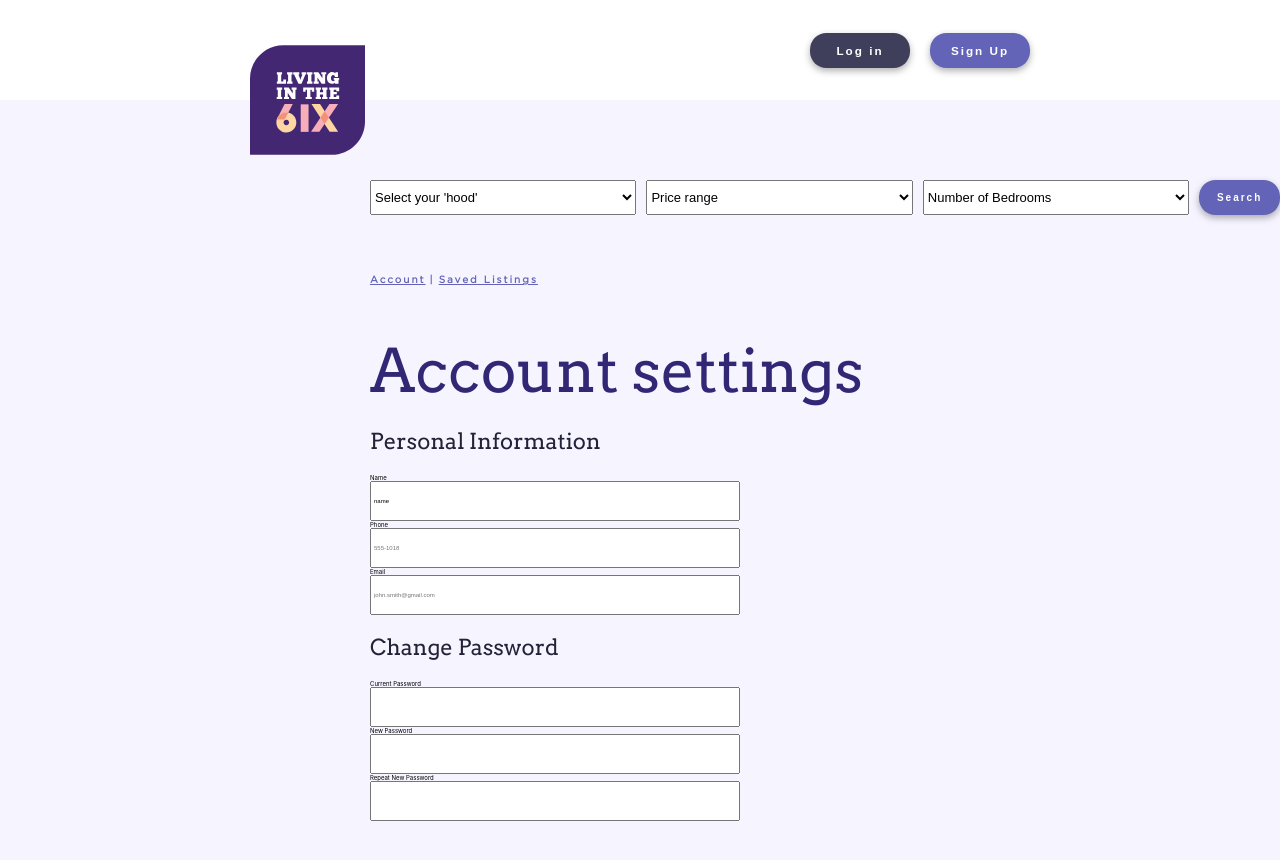
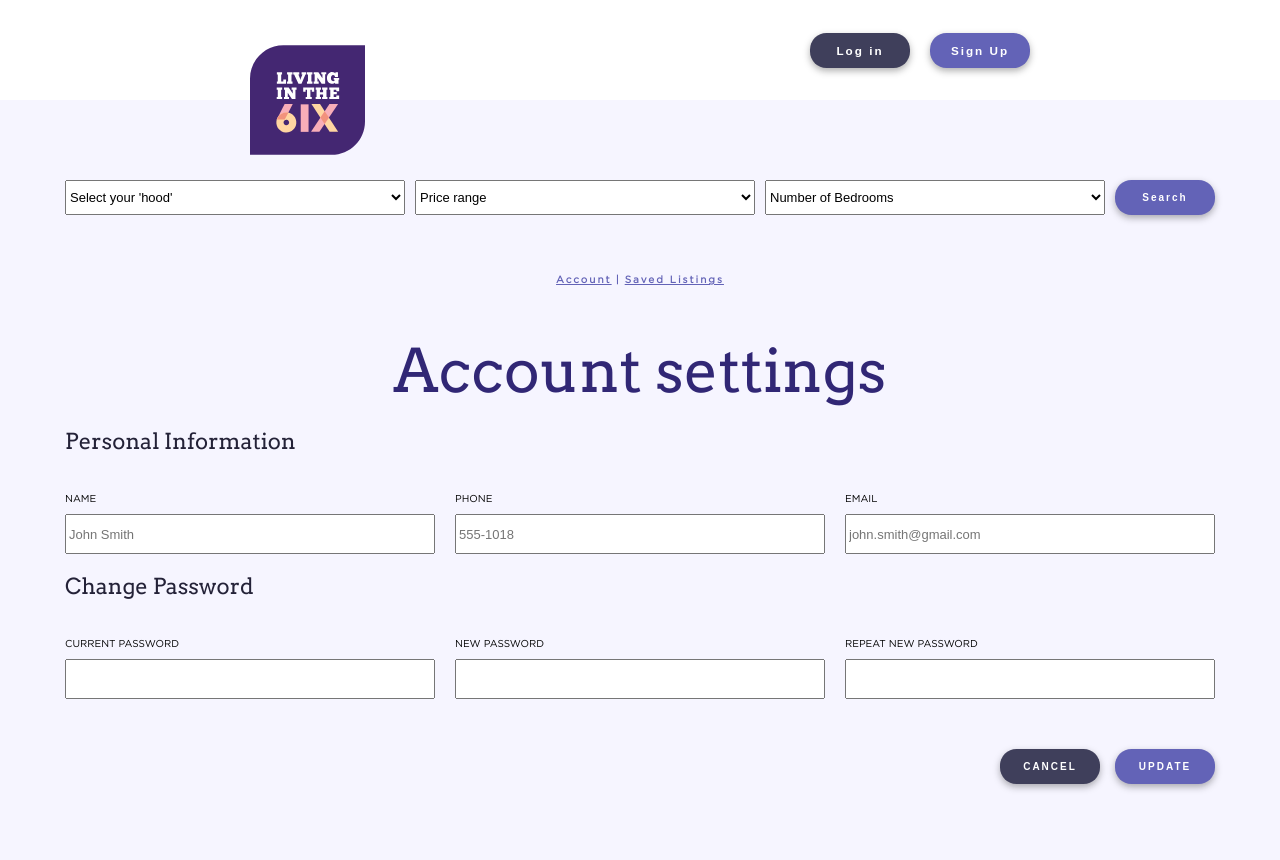
Before and after one commit to JuanTValdez/Living-in-the-Six, a React (Create React App) app: page / in a window 1280 px wide. Shown: the top 860 px of the page. Built offline with nearby package versions, Linux system fonts and the light colour scheme.

Commit message:
settings comp layout/style finished. Needs form connections

```diff
--- a/src/GlobalVariables.css
+++ b/src/GlobalVariables.css
@@ -8,11 +8,6 @@
 .flex-col {
 	display: flex;
 	flex-direction: column;
-}
-
-.flex-row {
-	display: flex;
-	flex-direction: row;
 }
 
 /* Font-Sizes */
--- a/src/components/Settings.js
+++ b/src/components/Settings.js
@@ -32,49 +32,50 @@ export default function AccountSettings() {
 			<h1 className='settings-headline-60 font-size-60'>Account settings</h1>
 			<section>
 				<h4 className='info font-size-22'>Personal Information</h4>
-
+				<div className='flex-row-g20'>
 					<div className=' flex-col'>
-					<label htmlFor='name'>Name</label>
-					<input
-						className='input-1'
-						placeholder='John Smith'
-						type='text'
-						id='name'
-						value='name'
-					/>
+						<label htmlFor=''>NAME</label>
+						<input className='input-1' placeholder='John Smith' type='text' />
 					</div>
 
-				<div className=' flex-col'>
-					<label htmlFor=''>Phone</label>
+					<div className='flex-col'>
+						<label htmlFor=''>PHONE</label>
 						<input className='input-1' placeholder='555-1018' type='text' />
 					</div>
 					<div className='flex-col'>
-					<label htmlFor=''>Email</label>
+						<label htmlFor=''>EMAIL</label>
 						<input
 							className='input-1'
 							placeholder='john.smith@gmail.com'
 							type='text'
 						/>
 					</div>
-				<div>
-					<section>
+				</div>
+
+				<form>
 					<h4 className='info font-size-22'>Change Password</h4>
+					<div className='flex-row-g20'>
 						<div className='flex-col'>
-							<label htmlFor=''>Current Password</label>
+							<label htmlFor=''>CURRENT PASSWORD</label>
 
 							<input className='input-1' type='text' />
 						</div>
 						<div className=' flex-col'>
-							<label htmlFor=''>New Password</label>
+							<label htmlFor=''>NEW PASSWORD</label>
 
 							<input className='input-1' type='text' />
 						</div>
 						<div className=' flex-col'>
-							<label htmlFor=''>Repeat New Password</label>
+							<label htmlFor=''>REPEAT NEW PASSWORD</label>
 							<input className='input-1' type='text' />
 						</div>
-					</section>
 					</div>
+
+					<div className='btn-wrapper'>
+						<button className='dusk-btn font-size-10'>CANCEL</button>
+						<button className='iris-btn font-size-10'>UPDATE</button>
+					</div>
+				</form>
 			</section>
 		</div>
 	);
--- a/src/styles/Settings.css
+++ b/src/styles/Settings.css
@@ -1,6 +1,11 @@
 .settings-container {
 	height: 108rem;
-	padding: 8rem 0px 0rem 37rem;
+	display: flex;
+	flex-direction: column;
+	padding-top: 8rem;
+	align-items: center;
+	justify-content: flex-start;
+
 	background-color: var(--pale-lilac-two);
 }
 
@@ -43,6 +48,10 @@
 }
 
 
+.flex-row-g20 {
+	display: flex;
+	gap: 2rem;
+}
 
 
 .info {
@@ -52,7 +61,26 @@
 	color: var(--dark);
 }
 
-.input-1{
+.settings-container label {
+	font-size: 1rem;
+	font-family: 'Gotham-Book';
+	line-height: 1.2;
+	margin: 2rem 0 0.8rem 0;
+	color: #000;
+}
+
+.input-1 {
 	width: 37rem;
 	height: 4rem;
+	font-size: 1.3rem;
 }
+
+.btn-wrapper {
+	display: flex;
+	justify-content: flex-end;
+	padding-top: 5rem;
+	gap: 1.5rem;
+
+
+
+}
```
Lines whose indentation alone changed are shown as unchanged.
